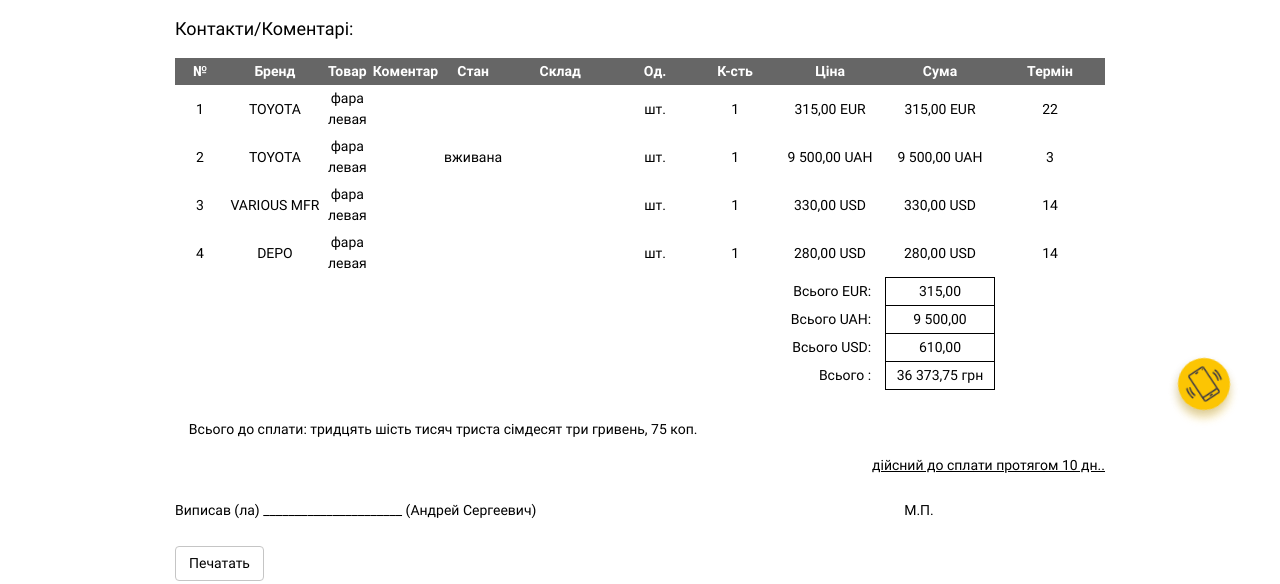
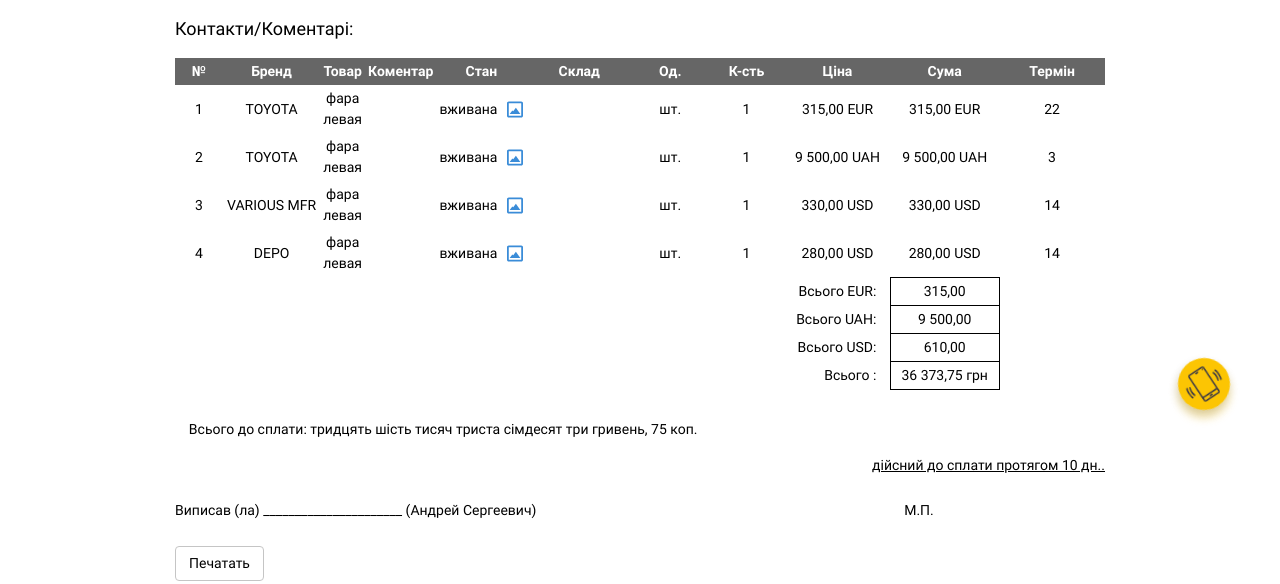
Before and after one commit to Oliinyk/vega-auto-form, a plain HTML site: page index.htm in a window 1280 px wide. Shown: the part 340-924 px from the top of the page. Drawn offline with Linux system fonts and the light colour scheme.

Commit message:
Add files via upload
add icon

```diff
--- a/assets/css/purchase.css
+++ b/assets/css/purchase.css
@@ -162,6 +162,13 @@ p {
 }
 .table-inner {
 	margin-top: 15px;
+}
+.table-inner .col-ico {
+	display: flex;
+}
+.table-inner .col-ico img {
+	margin-left: 10px;
+	cursor: pointer;
 }
 .viber-holder {
 	background: #7F4DA0;
--- a/index.htm
+++ b/index.htm
@@ -82,7 +82,7 @@
 											<td class="ct" align="center" width="100">TOYOTA</td>
 											<td class="ct" align="center">фара левая</td>
 											<td class="ct" align="center"></td>
-											<td class="ct" align="center"></td>
+											<td class="ct" align="center"><span class="col-ico">вживана <img src="assets/img/icons/get-pic.svg" alt="pic" /></span></td>
 											<td class="rt" align="center" width="110"></td>
 											<td class="ct" align="center" width="80">шт.</td>
 											<td class="ct" align="center" width="80">1</td>
@@ -95,7 +95,7 @@
 											<td class="ct" align="center" width="100">TOYOTA</td>
 											<td class="ct" align="center">фара левая</td>
 											<td class="ct" align="center"></td>
-											<td class="ct" align="center">вживана</td>
+											<td class="ct" align="center"><span class="col-ico">вживана <img src="assets/img/icons/get-pic.svg" alt="pic" /></span></td>
 											<td class="rt" align="center" width="110"></td>
 											<td class="ct" align="center" width="80">шт.</td>
 											<td class="ct" align="center" width="80">1</td>
@@ -108,7 +108,7 @@
 											<td class="ct" align="center" width="100">VARIOUS MFR</td>
 											<td class="ct" align="center">фара левая</td>
 											<td class="ct" align="center"></td>
-											<td class="ct" align="center"></td>
+											<td class="ct" align="center"><span class="col-ico">вживана <img src="assets/img/icons/get-pic.svg" alt="pic" /></span></td>
 											<td class="rt" align="center" width="110"></td>
 											<td class="ct" align="center" width="80">шт.</td>
 											<td class="ct" align="center" width="80">1</td>
@@ -121,7 +121,7 @@
 											<td class="ct" align="center" width="100">DEPO</td>
 											<td class="ct" align="center">фара левая</td>
 											<td class="ct" align="center"></td>
-											<td class="ct" align="center"></td>
+											<td class="ct" align="center"><span class="col-ico">вживана <img src="assets/img/icons/get-pic.svg" alt="pic" /></span></td>
 											<td class="rt" align="center" width="110"></td>
 											<td class="ct" align="center" width="80">шт.</td>
 											<td class="ct" align="center" width="80">1</td>
```
Also changed, not shown: assets/img/icons/get-pic.svg (added).
